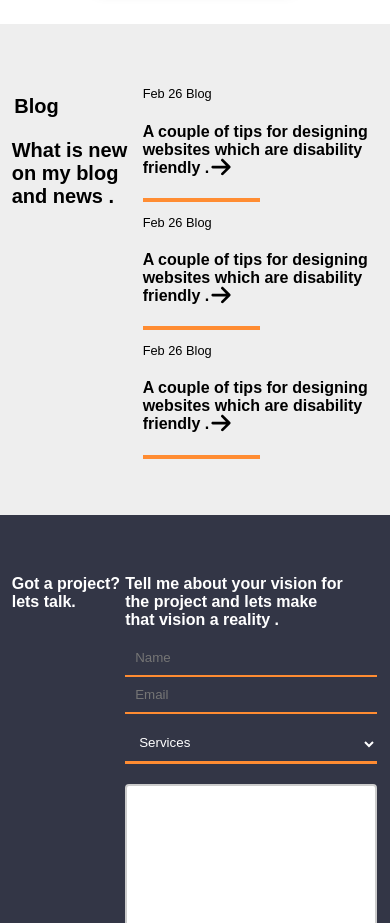
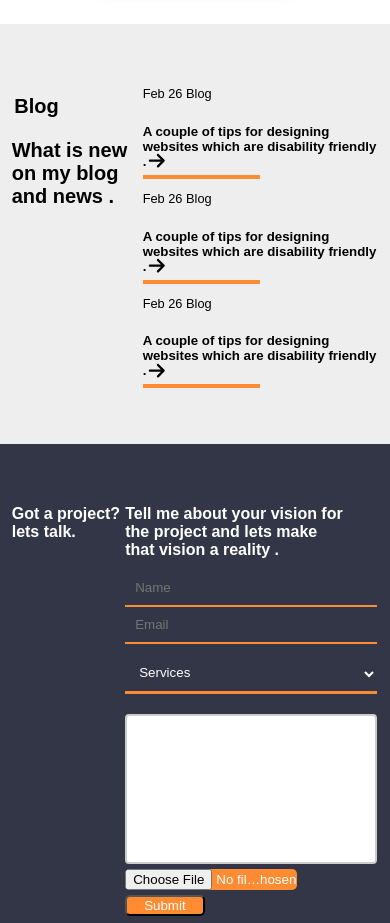
Before and after one commit to robsonmanata/PortfolioModernReact, a React (Vite) app: page / in a window 390 px wide. Shown: the part 1940-2863 px from the top of the page. Built offline with nearby package versions, Linux system fonts and the light colour scheme.

Commit message:
mobile design update1

```diff
--- a/src/Components/BlogSection/BlogSection.jsx
+++ b/src/Components/BlogSection/BlogSection.jsx
@@ -16,31 +16,31 @@ function BlogSection() {
           <div className="BlogRight">
           <div>
           <p>Feb 26 Blog</p>
-          <h4>A couple of tips for designing websites which are disability friendly .
+          <h5>A couple of tips for designing websites which are disability friendly .
           <a><FontAwesomeIcon className="highlight" size="1x" icon={faArrowRight} transform="grow-6">
             export default BlogSection
           </FontAwesomeIcon></a>
-          </h4>
+          </h5>
 
           <span></span>
           </div>
           <div>
           <p>Feb 26 Blog</p>
-          <h4>A couple of tips for designing websites which are disability friendly .
+          <h5>A couple of tips for designing websites which are disability friendly .
           <a><FontAwesomeIcon className="highlight" size="1x" icon={faArrowRight} transform="grow-6">
             export default BlogSection
           </FontAwesomeIcon></a>
-          </h4>
+          </h5>
 
           <span></span>
           </div>
           <div>
           <p>Feb 26 Blog</p>
-          <h4>A couple of tips for designing websites which are disability friendly .
+          <h5>A couple of tips for designing websites which are disability friendly .
           <a><FontAwesomeIcon className="highlight" size="1x" icon={faArrowRight} transform="grow-6">
             export default BlogSection
           </FontAwesomeIcon></a>
-          </h4>
+          </h5>
 
           <span></span>
           </div>
```
